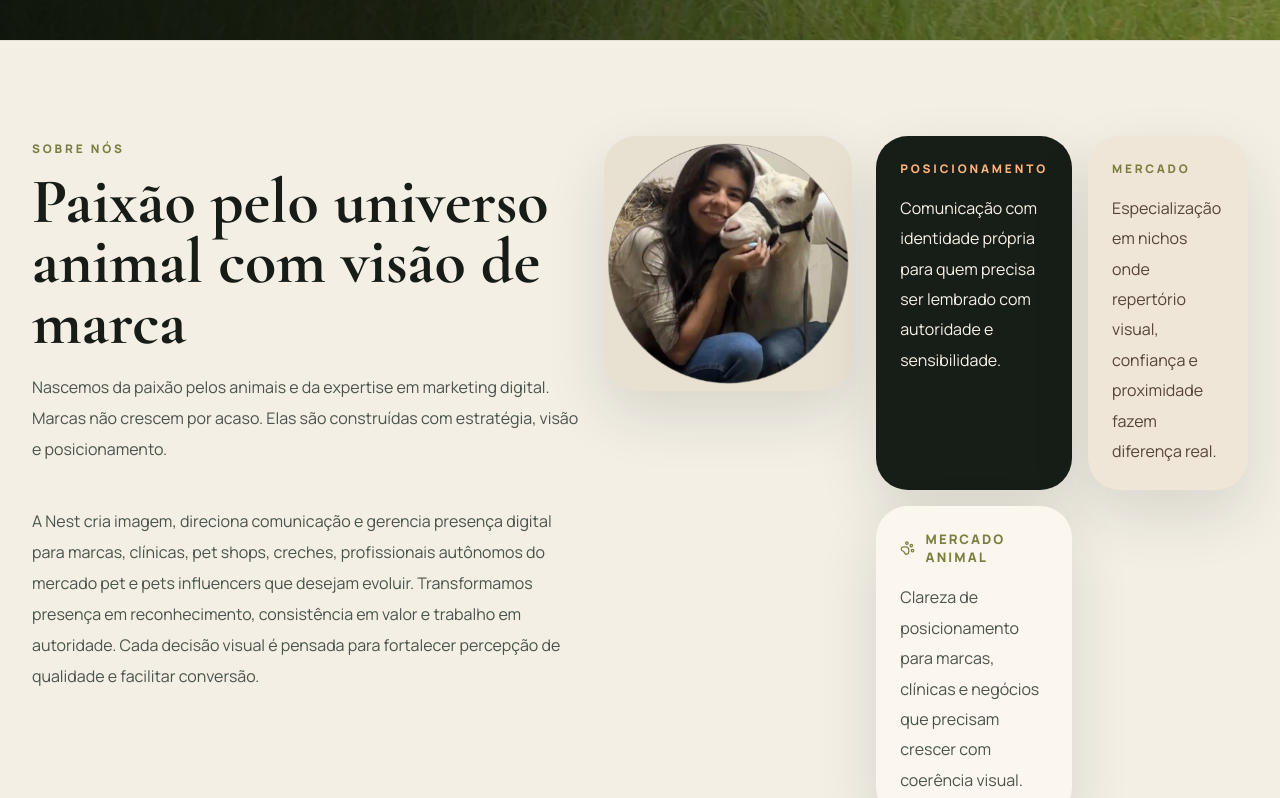
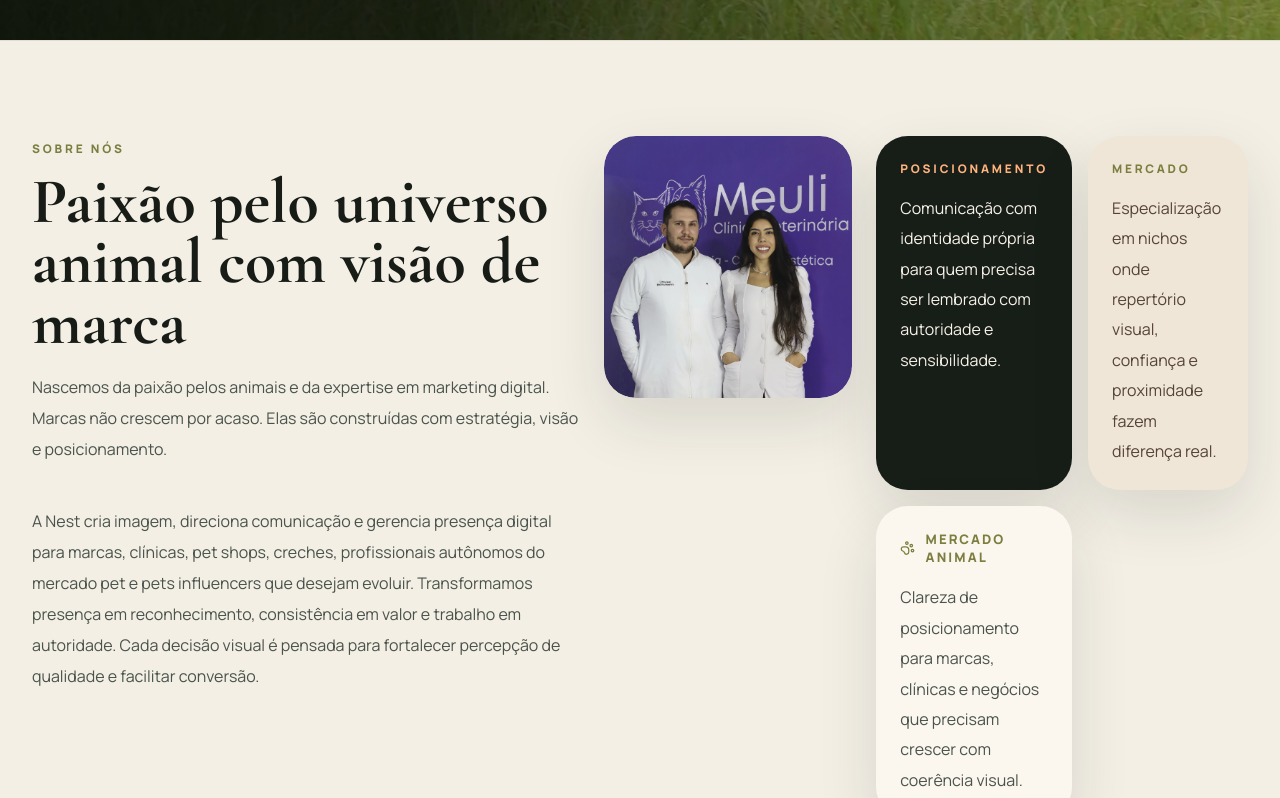
Before and after one commit to Wallaceoll/Nest-Studio-Vercel, a React (Vite) app: page / in a window 1280 px wide. Shown: the part 896-1694 px from the top of the page. Built offline with nearby package versions, Linux system fonts and the light colour scheme.

Commit message:
Fixing path for image

```diff
--- a/src/App.tsx
+++ b/src/App.tsx
@@ -53,6 +53,7 @@ const emailUrl = 'mailto:Neststudiopet@gmail.com'
 const assets = {
   logo: '/images/LogoNest.webp',
   hero: '/images/CachorrosLivres.webp',
+  vetGroup: '/images/meuLiVet.webp',
   vet: '/images/vet.webp',
   petStudio: '/images/petStudio.webp',
   petStudioCliente: '/images/petStudioCliente.webp',
@@ -61,7 +62,7 @@ const assets = {
   services: 'https://d2xsxph8kpxj0f.cloudfront.net/310419663031337946/PQVYgYjmNTckYyZr4Cs7Jh/nest-services-editorial-m5hybHWD3CZ3SztH9z9D6F.webp',
   niches: 'https://d2xsxph8kpxj0f.cloudfront.net/310419663031337946/PQVYgYjmNTckYyZr4Cs7Jh/nest-niches-equestrian-NF2hUXQvXuqh2YdPRm8NoL.webp',
   cta: 'https://d2xsxph8kpxj0f.cloudfront.net/310419663031337946/PQVYgYjmNTckYyZr4Cs7Jh/nest-cta-conversion-nsmvfisngUjiYMyFLdFPun.webp',
-  institutional: '/images/vet.webp',
+  institutional: safeUrl('https://d2xsxph8kpxj0f.cloudfront.net/310419663031337946/PQVYgYjmNTckYyZr4Cs7Jh/IMG_8818_9a026b41.JPG'),
   equestrian: safeUrl('https://d2xsxph8kpxj0f.cloudfront.net/310419663031337946/PQVYgYjmNTckYyZr4Cs7Jh/IMG_8818_9a026b41.JPG'),
   petPortrait: safeUrl('https://d2xsxph8kpxj0f.cloudfront.net/310419663031337946/PQVYgYjmNTckYyZr4Cs7Jh/IMG_0004_833ba8e6.JPG'),
   petLifestyle: safeUrl('https://d2xsxph8kpxj0f.cloudfront.net/310419663031337946/PQVYgYjmNTckYyZr4Cs7Jh/IMG_7291_a6a213f9.JPG'),
@@ -509,7 +510,7 @@ export default function App() {
 
             <div className="about-grid">
               <article className="media-frame media-frame-tall">
-                <img src={assets.institutional} alt="Registro institucional da Nest Studio com cliente" />
+                <img src={assets.vetGroup} alt="Registro institucional da Nest Studio com cliente" />
               </article>
               <div className="stack-grid">
                 <article className="panel panel-dark">
```
